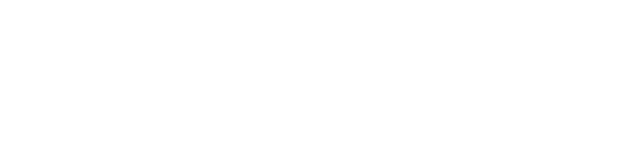
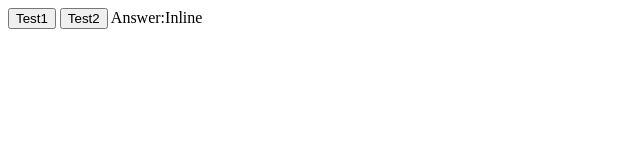
Before and after one commit to acciojob/block-or-inline-notneerajsah, a website: page main.html in a window 1280 px wide. Shown: the whole page, without its empty margins (0-640 px from the left). Drawn offline with Linux system fonts and the light colour scheme.

Commit message:
created a submission

```diff
--- a/main.html
+++ b/main.html
@@ -8,6 +8,11 @@
 
 <body>
 	<!-- the entire body must be written by student -->
+	<div>
+		<button data-ns-test="block-inline-button">Test1</button>
+		<button data-ns-test="block-inline-button">Test2</button>
+		Answer:Inline
+	</div>
     <script type="text/javascript" src="./script.js">
 </script>
 
```
